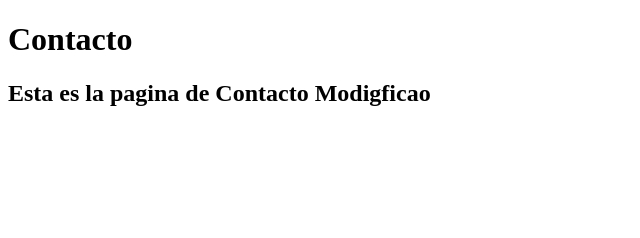
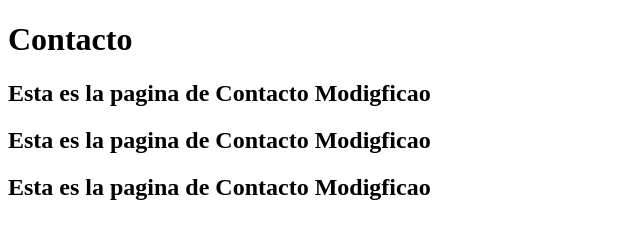
Before and after one commit to taylorinteractivo/testeando, a plain HTML site: page contacto.html in a window 1280 px wide. Shown: the whole page, without its empty margins (0-640 px from the left). Drawn offline with Linux system fonts and the light colour scheme.

Commit message:
Cambios en los archivos pricipales

```diff
--- a/contacto.html
+++ b/contacto.html
@@ -7,6 +7,8 @@
 <body>
 	<h1>Contacto</h1>
 	<h2>Esta es la pagina de Contacto Modigficao</h2>
+	<h2>Esta es la pagina de Contacto Modigficao</h2>
+	<h2>Esta es la pagina de Contacto Modigficao</h2>
 
 </body>
 </html>
```
Also changed, not shown: index.html (+1 -1 lines), pagina1.html (+2 -0 lines).
